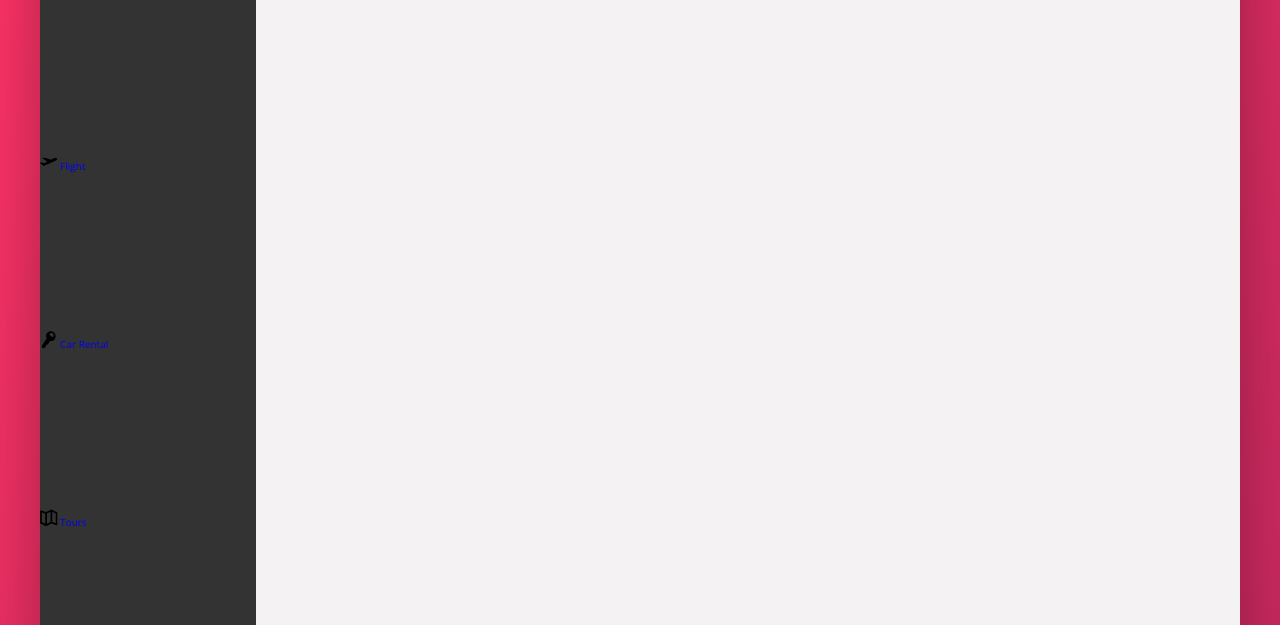
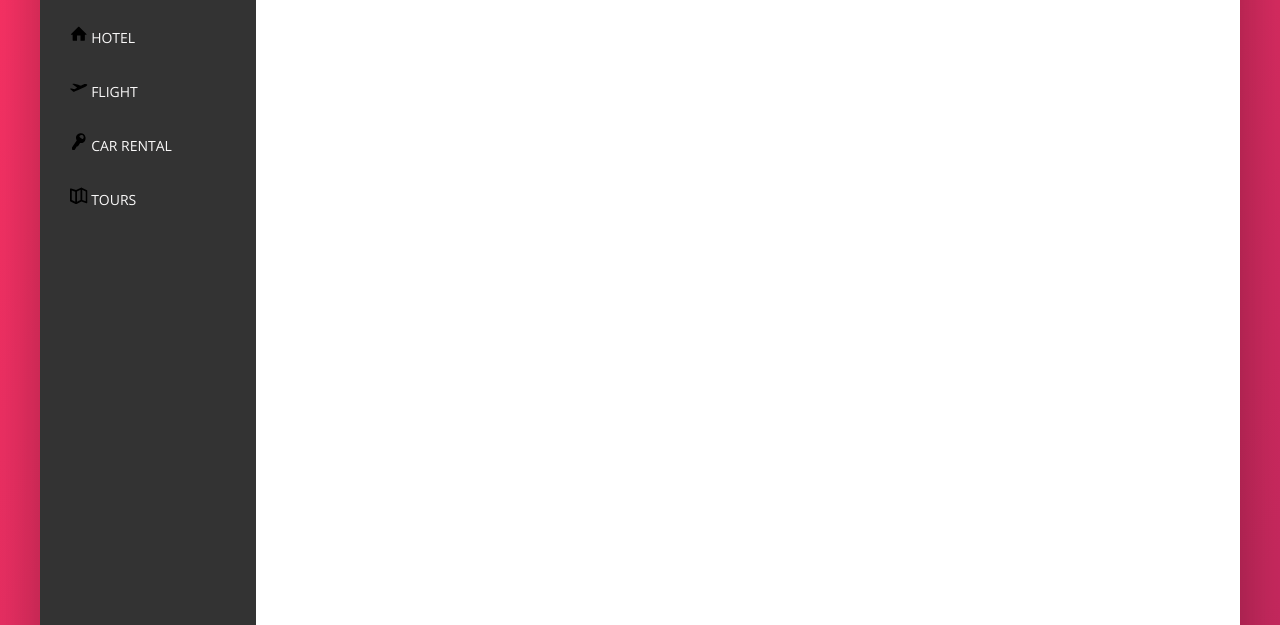
Before and after one commit to Kozlvign/Project-1, a website: page index.html in a window 1280 px wide. Shown: the part 175-800 px from the top of the page. Drawn offline with nearby package versions, Linux system fonts and the light colour scheme.

Commit message:
Fixing HTML

```diff
--- a/index.html
+++ b/index.html
@@ -55,8 +55,6 @@
                                 <span>Hotel</span>
                             </a>
                         </li>
-                    </ul>
-                    <ul class="side-nav">
                         <li class="side-nav__item">
                             <a href="#" class="side-nav__link">
                                 <svg class="side-nav__icon">
@@ -65,8 +63,6 @@
                                 <span>Flight</span>
                             </a>
                         </li>
-                    </ul>
-                    <ul class="side-nav">
                         <li class="side-nav__item">
                             <a href="#" class="side-nav__link">
                                 <svg class="side-nav__icon">
@@ -75,8 +71,6 @@
                                 <span>Car Rental</span>
                             </a>
                         </li>
-                    </ul>
-                    <ul class="side-nav">
                         <li class="side-nav__item">
                             <a href="#" class="side-nav__link">
                                 <svg class="side-nav__icon">
--- a/sass/_components.scss
+++ b/sass/_components.scss
@@ -119,12 +119,19 @@
 ///////////////////////////////////////
 // SIDE NAVIGATION
 .side-nav {
+    font-size: 1.4rem;
+    margin-top: 3.5rem;
+
     &__item {
 
     }
 
-    &__link {
-
+    &__link:link,
+    &__link:visited {
+        color: $--grey-light-1;
+        text-transform: uppercase;
+        display: block;
+        padding: 1.5rem 3rem;
     }
 
     &__icon {
--- a/sass/_layout.scss
+++ b/sass/_layout.scss
@@ -25,13 +25,14 @@
 .sidebar {
     background-color: $--grey-dark-1;
 
+    flex: 0 0 18%;
     display: flex;
-    flex: 0 0 18%;
     flex-direction: column;
     justify-content: space-between;
 }
 
 .hotel-view {
+    background-color: #fff;
     height: 80rem;
 
     flex: 1;
```
Also changed, not shown: css/style.css.
